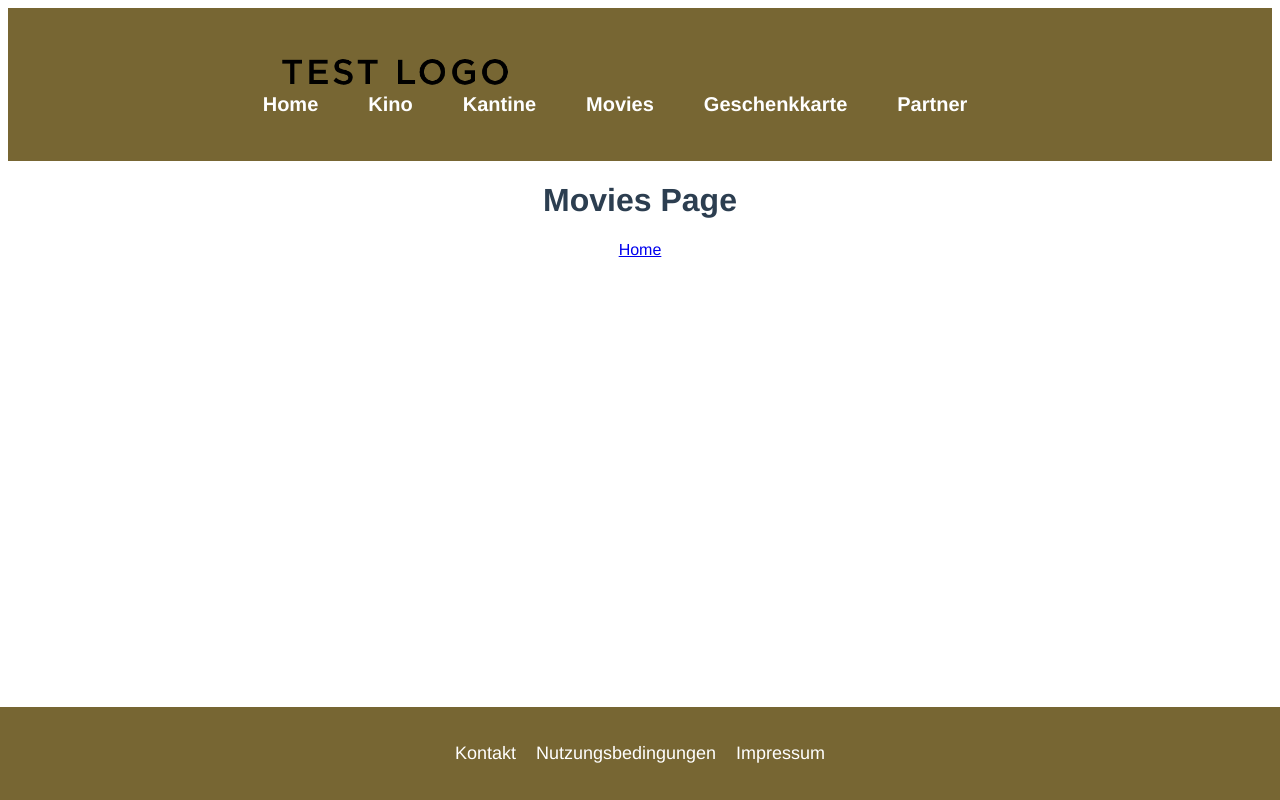
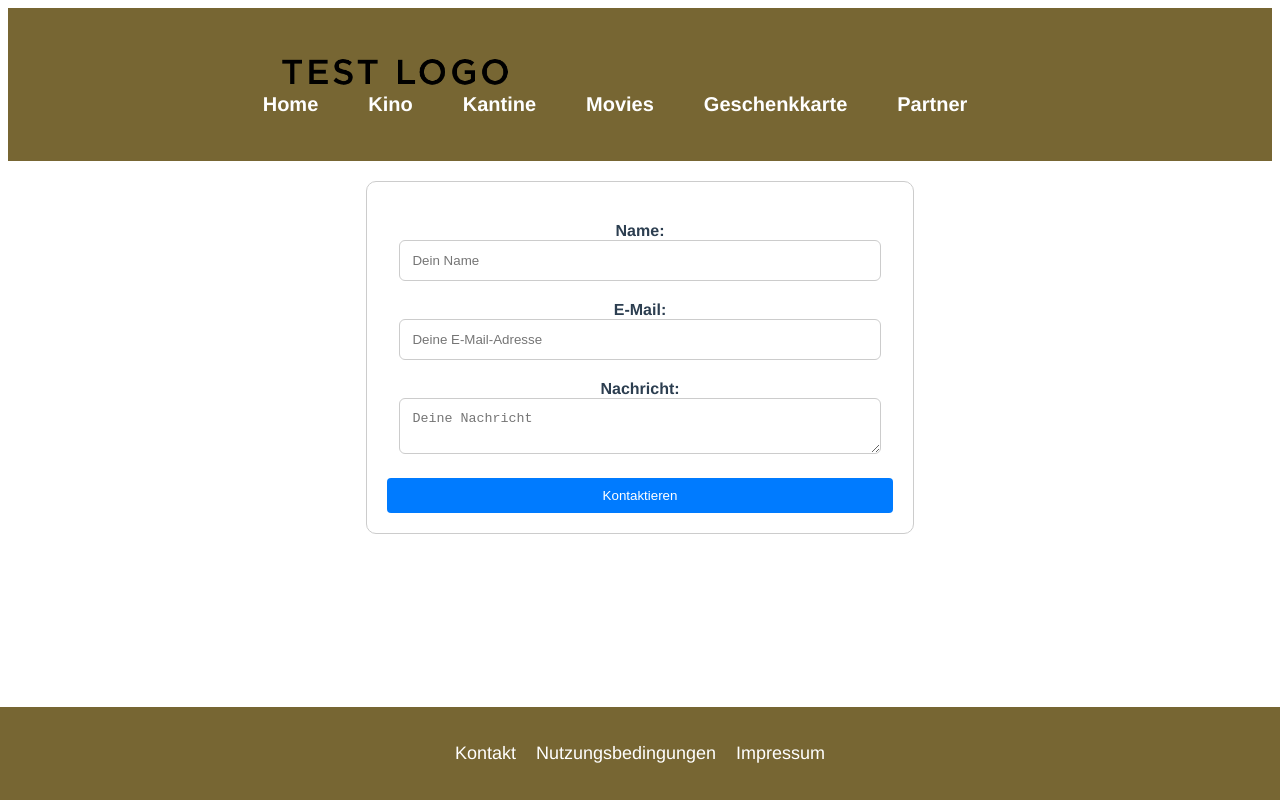
Before and after one commit to M426-Kinopage/Website, a Vue app: page /kontakt in a window 1280 px wide. Built offline with nearby package versions, Linux system fonts and the light colour scheme.

Commit message:
Update Kontakt.vue
Kontaktseite hinzugefügt mit den nötigen Funktionen

```diff
--- a/src/views/Kontakt.vue
+++ b/src/views/Kontakt.vue
@@ -1,14 +1,107 @@
 <template>
-    <div>
-      <h1>Movies Page</h1>
-      <router-link to="/">Home</router-link>
-      <!-- Weitere Inhalte der Partnerseite -->
+  <div class="contact-container">
+    <div class="contact-box">
+      <h3>Kontaktiere uns</h3>
+      <form @submit.prevent="sendEmail">
+        <div class="form-group">
+          <div class="label-container">
+            <label for="name">Name:</label>
+          </div>
+          <input type="text" id="name" v-model="formData.name" placeholder="Dein Name" required>
+        </div>
+        <div class="form-group">
+          <div class="label-container">
+            <label for="email">E-Mail:</label>
+          </div>
+          <input type="email" id="email" v-model="formData.email" placeholder="Deine E-Mail-Adresse" required>
+        </div>
+        <div class="form-group">
+          <div class="label-container">
+            <label for="message">Nachricht:</label>
+          </div>
+          <textarea id="message" v-model="formData.message" placeholder="Deine Nachricht" required></textarea>
+        </div>
+        <button type="submit">Kontaktieren</button>
+      </form>
     </div>
-  </template>
+  </div>
+</template>
 
-  <script>
-  export default {
-    name: 'Movies',
 
+
+<script>
+export default {
+  name: 'ContactForm',
+  data() {
+    return {
+      formData: {
+        name: '',
+        email: '',
+        message: ''
+      }
+    };
+  },
+  methods: {
+    sendEmail() {
+      const { name, email, message } = this.formData;
+      const subject = 'Kontaktanfrage Kino Cineflix';
+      const body = `Name: ${name}%0D%0AEmail: ${email}%0D%0ANachricht: ${message}`;
+      const mailtoLink = `mailto:lars.stalder2@bbzsogr.ch,dishan.kuganathan@bbzsogr.ch?subject=${subject}&body=${body}`;
+      window.location.href = mailtoLink;
+    }
   }
-  </script>
+};
+</script>
+
+<style scoped>
+.contact-container {
+  display: flex;
+  justify-content: center;
+  align-items: center;
+  margin-top: 20px;
+  margin-bottom: 120px;
+}
+
+.contact-box {
+  width: 40%;
+  padding: 20px;
+  border: 1px solid #ccc;
+  border-radius: 10px;
+}
+
+h3 {
+  margin-top: 20px;
+  font-weight: bolder;
+  font-size: 0px;
+}
+
+.form-group {
+  margin-bottom: 20px;
+}
+
+label {
+  font-weight: bold;
+}
+
+input,
+textarea {
+  width: 90%;
+  padding: 12px;
+  border-radius: 6px;
+  border: 1px solid #ccc;
+}
+
+button {
+  width: 100%;
+  padding: 10px;
+  background-color: #007bff;
+  color: #fff;
+  border: none;
+  border-radius: 4px;
+  cursor: pointer;
+}
+
+button:hover {
+  background-color: #0056b3;
+}
+</style>
```
